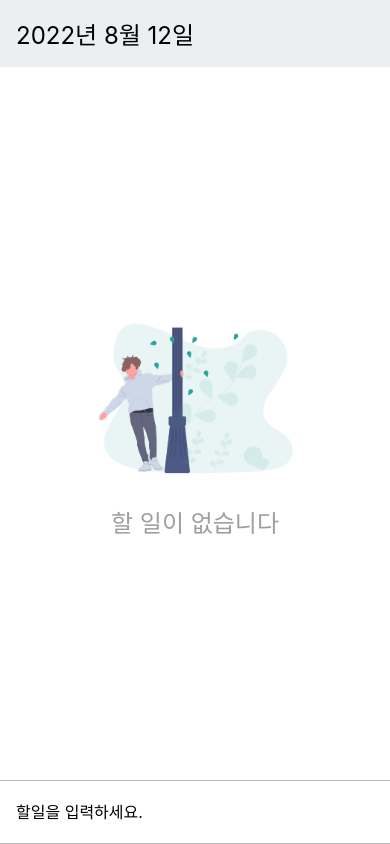
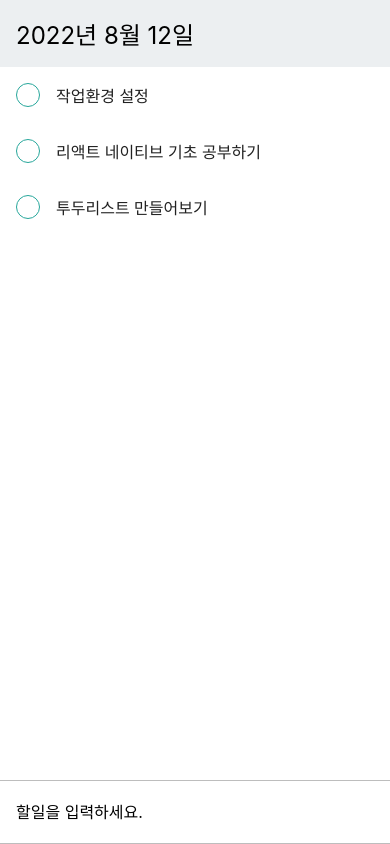
Before and after one commit to star-moon-cloud-k/React-Native_LAB, a React Native app in the folder TodoApp/: screen / in a window 390 px wide. Built offline with nearby package versions, Linux system fonts and the light colour scheme.

Commit message:
Todo list

```diff
--- a/TodoApp/App.js
+++ b/TodoApp/App.js
@@ -1,12 +1,18 @@
-import React from "react";
+import React, {useState} from "react";
 import { View, Text, StyleSheet, KeyboardAvoidingView, Platform } from "react-native";
 import DateHead from "./component/DateHead";
 import { SafeAreaProvider, SafeAreaView } from "react-native-safe-area-context";
 import AddTodo from "./component/AddTodo";
 import Empty from "./component/Empty";
+import TodoList from "./component/TodoList";
+
 function App() {
   const today = new Date();
-
+  const [todos, setTodos] = useState([
+    {id: 1, text: '작업환경 설정', done: true},
+    {id: 2, text: '리액트 네이티브 기초 공부하기', done: false},
+    {id: 3, text: '투두리스트 만들어보기', done: false},
+  ]);
   return (
     <SafeAreaProvider>
       <SafeAreaView edges={["bottom"]} style={styles.block}>
@@ -15,7 +21,7 @@ function App() {
           behavior={Platform.select({ios : 'padding', android: undefined})}
           style={styles.avoid}>
           <DateHead date={today} />
-          <Empty />
+          {todos.length === 0 ? <Empty/> : <TodoList todos={todos} />}
           <AddTodo />
         </KeyboardAvoidingView>
 
--- a/TodoApp/component/AddTodo.js
+++ b/TodoApp/component/AddTodo.js
@@ -31,13 +31,15 @@ function AddTodo() {
         style={styles.input}
         value={text}
         onChangeText={setText}
+        onSubmitEditing={onPress}
+        returnKeyType='done'
       />
       {Platform.select({
-          ios: <TouchableOpacity activeOpacity={0.5} onPress={onPress}>{button}</TouchableOpacity>,
-          android: <View style={styles.circleWrapper}>
-            <TouchableNativeFeedback onPress={onPress}>{button}</TouchableNativeFeedback>
-          </View>,
-        })}
+        ios: <TouchableOpacity activeOpacity={0.5} onPress={onPress}>{button}</TouchableOpacity>,
+        android: <View style={styles.circleWrapper}>
+          <TouchableNativeFeedback onPress={onPress}>{button}</TouchableNativeFeedback>
+        </View>,
+      })}
     </View>
   );
 }
--- /dev/null
+++ b/TodoApp/component/TodoItem.js
@@ -0,0 +1,34 @@
+import React from "react";
+import { View, Text, StyleSheet } from "react-native";
+
+function TodoItem({ id, text, done }) {
+  return(
+    <View style={styles.item}>
+      <View style={styles.circle}/>
+      <Text style={styles.text}>{text}</Text>
+    </View>
+  );
+}
+
+const styles =StyleSheet.create({
+  item:{
+    flexDirection : 'row',
+    padding : 16,
+    alignItems: "center",
+  },
+  circle: {
+    width: 24,
+    height: 24,
+    borderRadius : 12,
+    borderColor : '#26a69a',
+    borderWidth : 1,
+    marginRight : 16,
+  },
+  text:{
+    flex :1,
+    fontSize : 16,
+    color : '#212121',
+  },
+});
+
+export default TodoItem;
--- /dev/null
+++ b/TodoApp/component/TodoList.js
@@ -0,0 +1,24 @@
+import React from "react";
+import { FlatList, View, Text, StyleSheet } from "react-native";
+import TodoItem from "./TodoItem";
+
+function TodoList({ todos }) {
+  return (
+    <FlatList
+      style={styles.list}
+      data={todos}
+      renderItem={({ item }) => (
+        <TodoItem id={item.id} text={item.text} done={item.done}/>
+      )}
+      keyExtractor={item => item.id.toString()}
+    />
+  );
+}
+
+const styles = StyleSheet.create({
+  list: {
+    flex: 1,
+  },
+});
+
+export default TodoList;
```
